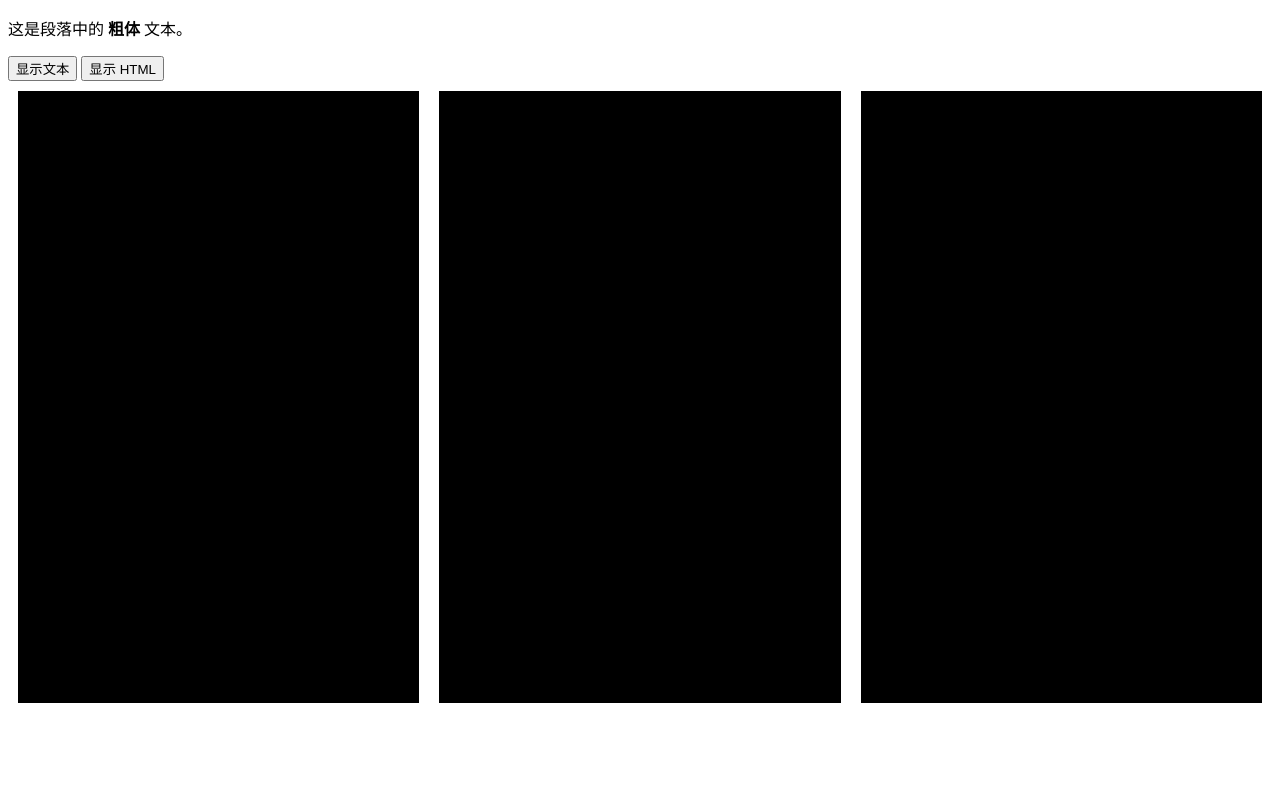
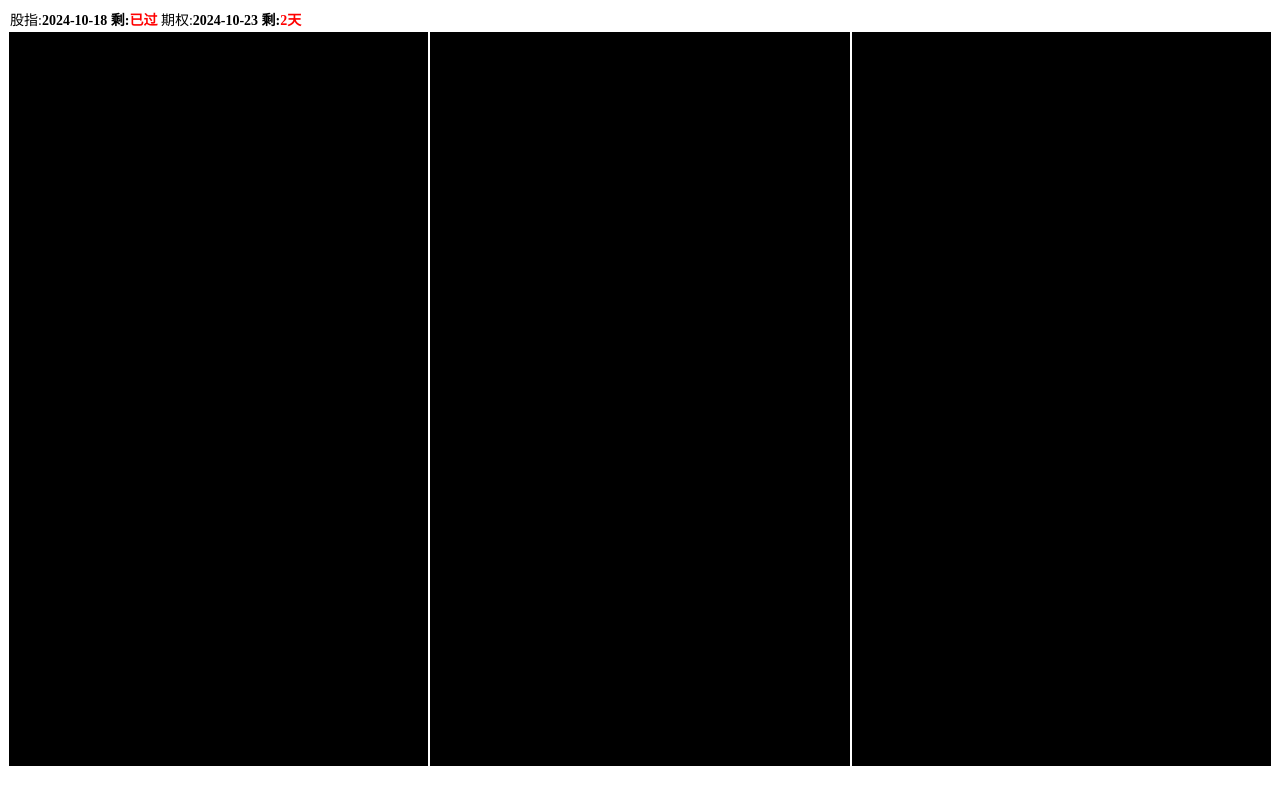
Before and after one commit to linjin101/shouban, a Flask app: page / in a window 1280 px wide. Run offline with Flask 3, Linux system fonts and the light colour scheme; some libraries are stand-ins or nearby versions.

Commit message:
页面版面全屏，添加股指期货，期权的交割日期

```diff
--- a/app.py
+++ b/app.py
@@ -1,6 +1,7 @@
 from flask import Flask, render_template, jsonify, request
 import caiji3
 import appconfig
+from datetime import datetime, timedelta
 
 app = Flask(__name__)
 # 读取appconfig服务器配置
@@ -23,7 +24,64 @@ def data():
 @app.route('/')
 def index():
     userconfig = {'ipconfig': ipconfigHtml}
-    return render_template('index.html',userconfig=userconfig)
+    # 获取当前月份的交割日期
+    # 获取当前日期
+    today = datetime.today().date()
+
+    # 获取当前月份的年份和月份
+    current_year, current_month = today.year, today.month
+
+    # 获取交割日期
+    futures_delivery_date = get_third_friday_of_month(current_year, current_month)
+    options_delivery_date = get_fourth_wednesday_of_month(current_year, current_month)
+
+    days_to_futures = '已过'
+    days_to_options = '已过'
+    # 计算离当前日期还剩几天
+    if futures_delivery_date >= today:
+        days_to_futures = str((futures_delivery_date - today).days)+'天'
+    if options_delivery_date >= today:
+        days_to_options = str((options_delivery_date - today).days)+'天'
+
+    return render_template('index.html',userconfig=userconfig,futures_delivery_date=futures_delivery_date,options_delivery_date=options_delivery_date,days_to_futures=days_to_futures,days_to_options=days_to_options)
+
+def get_third_friday_of_month(year, month):
+    """
+    获取指定月份第三个星期五的日期（股指期货交割日期）
+    """
+    first_day = datetime(year, month, 1)
+    # 计算第一个星期五
+    first_friday = first_day + timedelta(days=(4 - first_day.weekday() + 7) % 7)
+    # 计算第三个星期五
+    # 如果第一个星期五不是1号且不在1号所在的那一周，则第三个星期五是第一个星期五加两周
+    # 如果第一个星期五是1号或在其所在周，则逻辑上不会进入这个if（因为这种情况不会发生），但为了代码的完整性还是保留
+    if first_friday.day != 1:
+        third_friday = first_friday + timedelta(weeks=2)
+    else:
+        # 实际上这种情况不会发生，因为1号不可能是第三个星期五
+        # 但为了代码的健壮性，我们仍然处理这种情况（虽然它不会改变结果）
+        third_friday = first_friday.replace(day=first_friday.day + 2*7 - (first_friday.day-1)%7) # 实际上这行代码不会执行，只是为了展示如何处理（尽管没必要）
+        # 或者更简单地，由于我们已经知道第一个星期五，直接加两周即可（如上面的if分支）
+    # 但由于上面的if-else结构是为了展示逻辑完整性，实际上可以直接使用下面的代码：
+    third_friday = first_friday + timedelta(weeks=2 if first_friday.day != 1 else 2) # 这里的else 2是多余的，但为了与上面的逻辑对应而保留
+    # 最终简化为（去掉不必要的判断）：
+    third_friday = first_friday + timedelta(weeks=2) # 因为first_friday永远不会是1号所在的星期五（根据逻辑）
+    return third_friday.date()
+
+def get_fourth_wednesday_of_month(year, month):
+    """
+    获取指定月份第四个星期三的日期（股票期权交割日期）
+    """
+    first_day = datetime(year, month, 1)
+    # 计算第一个星期三
+    first_wednesday = first_day - timedelta(days=first_day.weekday() % 7) # 如果1号是周三，则结果为1号；否则为上一个周三
+    # 调整到第一个完整的星期三（如果1号不是周三）
+    if first_wednesday.weekday() != 2: # 2代表星期三
+        first_wednesday += timedelta(days=(2 - first_wednesday.weekday() + 7) % 7)
+    # 计算第四个星期三
+    fourth_wednesday = first_wednesday + timedelta(weeks=3) # 从第一个星期三开始加三周得到第四个星期三
+    return fourth_wednesday.date()
+
 
 # @app.route('/process_input', methods=['POST'])
 # def process_input():
--- a/caiji3.py
+++ b/caiji3.py
@@ -356,11 +356,11 @@ def reList(dbType):
         ztxs = caijithsgl.getStockTopBanRedis(stockInfo[0])
         # 概念
         stockGl = caijithsgl.getStockGlRedis(stockInfo[0])
+        if ztxs == '首板':
+            stockListHtml += iColorLine + '<b>'+str(stockInfo[0])+'</b>'+','+str(stockInfo[1])+','+str(stockInfo[2])+','+str(stockInfo[3])+ '</font> <font color="#A23735"><b> '+ztxs+' </b></font>'+'<font color="'+stcokHFColor+'"><b> '+stockHF+stockPbzt+'</b></font> '+stockGl+'<br>'
+            print(str(stockInfo[0])+':'+ztxs+'=>'+stockGl)
+            iColore = iColore + 1
 
-        stockListHtml += iColorLine + '<b>'+str(stockInfo[0])+'</b>'+','+str(stockInfo[1])+','+str(stockInfo[2])+','+str(stockInfo[3])+ '</font> <font color="#A23735"><b> '+ztxs+' </b></font>'+'<font color="'+stcokHFColor+'"><b> '+stockHF+stockPbzt+'</b></font> '+stockGl+'<br>'
-        print(str(stockInfo[0])+':'+ztxs+'=>'+stockGl)
-
-        iColore = iColore +1
         # stock列表存放redis
         setStockList(stockListHtml,dbType)
     return stockListHtml
--- a/templates/index.html
+++ b/templates/index.html
@@ -8,16 +8,21 @@
      #pl {
         display: flex; /* 启用Flexbox布局 */
      }
+     #riqi {
+        font-size: 14px;
+        padding: 1px;
+        margin: 1px;
+    }
     #terminal {
         font-family: monospace;
         font-size: 1em;
         /* width: 600px; */
         width: 50%;
-        height: 600px;
+        height: 730px;
         border: 1px solid #000;
         overflow: scroll;
-        padding: 5px;
-        margin: 10px;
+        padding: 1px;
+        margin: 1px;
         background: #000;
         color: #fff;
     }
@@ -26,11 +31,11 @@
         font-size: 1em;
         /* width: 600px; */
         width: 50%;
-        height: 600px;
+        height: 730px;
         border: 1px solid #000;
         overflow: scroll;
-        padding: 5px;
-        margin: 10px;
+        padding: 1px;
+        margin: 1px;
         background: #000;
         color: #fff;
     }
@@ -39,11 +44,11 @@
         font-size: 1em;
         /* width: 600px; */
         width: 50%;
-        height: 600px;
+        height: 730px;
         border: 1px solid #000;
         overflow: scroll;
-        padding: 5px;
-        margin: 10px;
+        padding: 1px;
+        margin: 1px;
         background: #000;
         color: #fff;
     }
@@ -127,10 +132,16 @@
 </script>
 </head>
 <body>
-
+<!--
 <p id="test">这是段落中的 <b>粗体</b> 文本。</p>
 <button id="btn1">显示文本</button>
 <button id="btn2">显示 HTML</button>
+ -->
+<p id="riqi">股指:<b>{{futures_delivery_date}}</b>
+    <b>剩:<font color="#FF0000">{{days_to_futures}}</font></b>
+    期权:<b>{{options_delivery_date}}</b>
+    <b>剩:<font color="#FF0000">{{days_to_options}}</font></b>
+</p>
 
 <div id="pl">
 <div id="terminal"></div>
```
